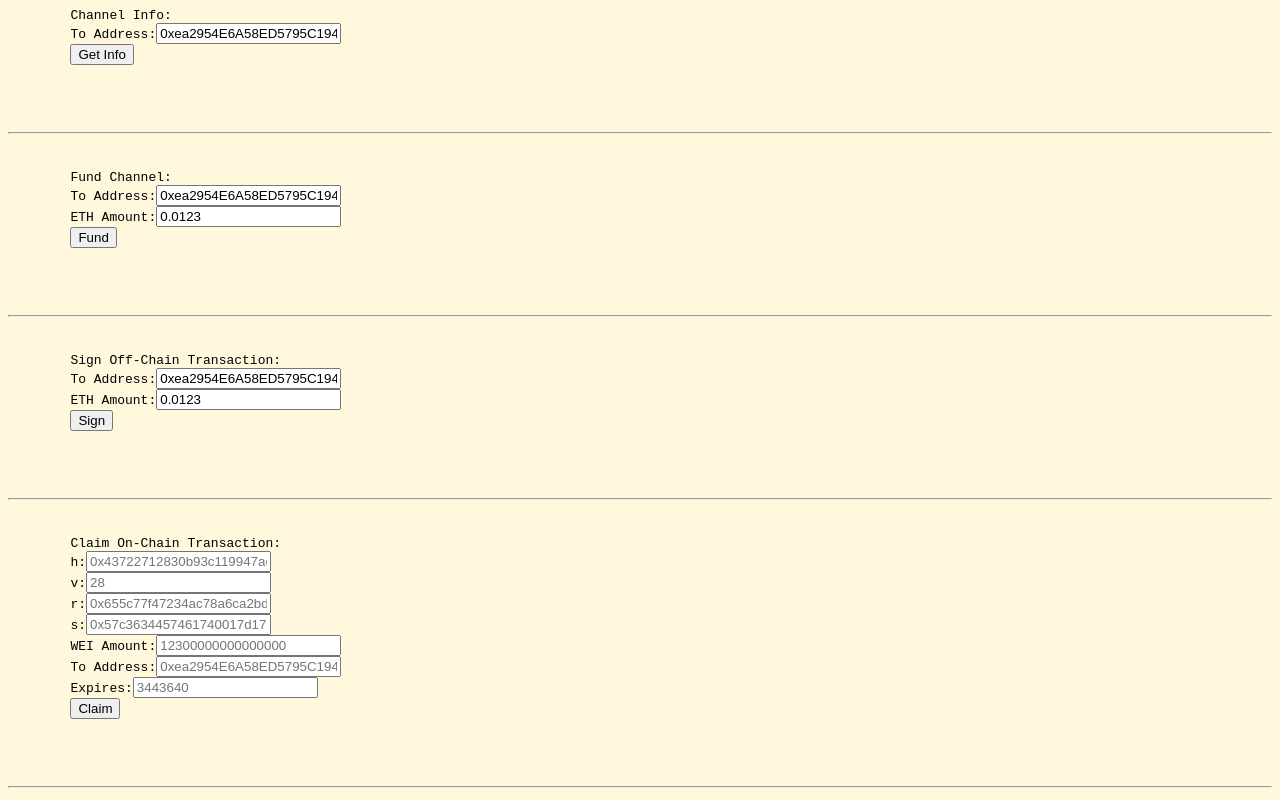
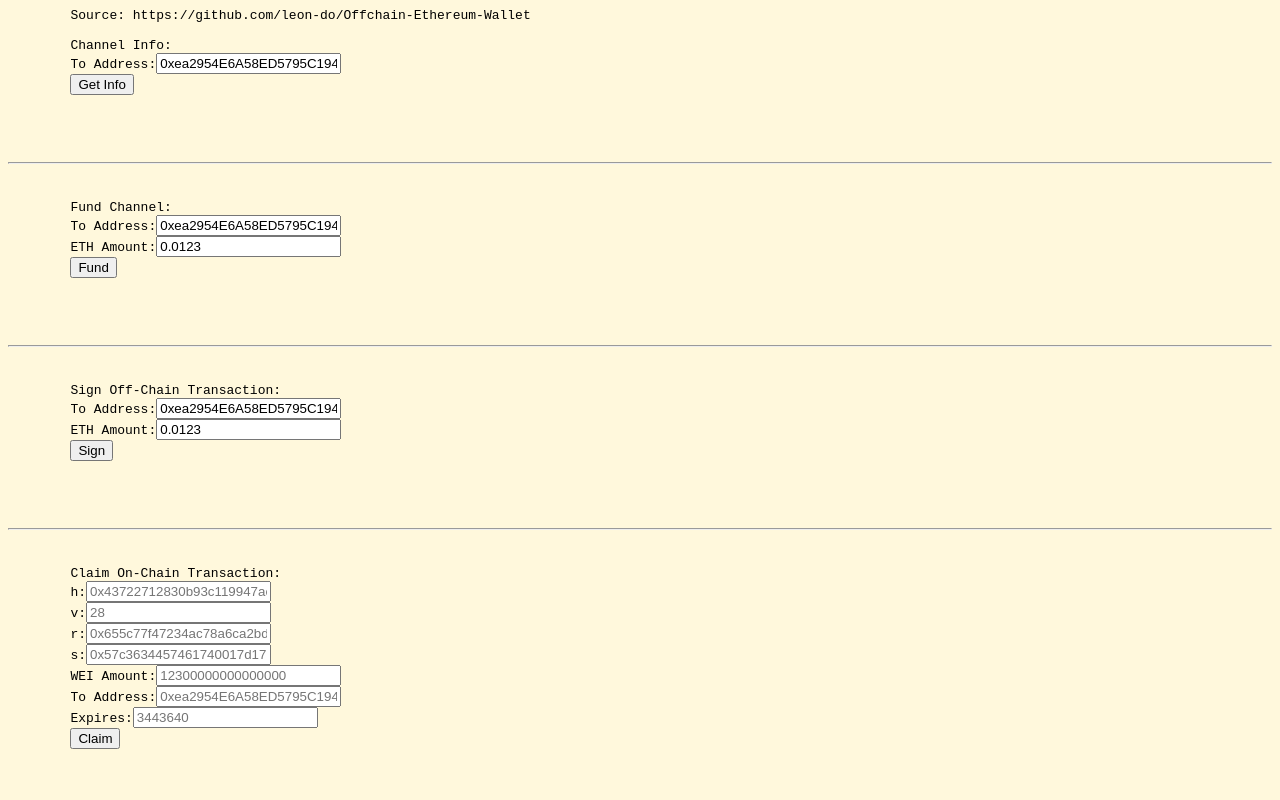
Before and after one commit to leon-do/Offchain-Ethereum-Wallet, a plain HTML site: page index.html in a window 1280 px wide. Shown: the top 800 px of the page. Drawn offline with Linux system fonts and the light colour scheme; a script that the page names is missing.

Commit message:
Update index.html

```diff
--- a/index.html
+++ b/index.html
@@ -7,6 +7,8 @@
 
   <body>
     <pre>
+        Source: https://github.com/leon-do/Offchain-Ethereum-Wallet
+
         Channel Info:
         To Address:<input id="channelToAddr" value="0xea2954E6A58ED5795C1941908853FfAa6Ad86729"></input>
         <button onclick="getChannelInfo()">Get Info</button>
@@ -48,8 +50,6 @@
         <button onclick="refundChannel()">Refund</button>
         <div id="refundChannel"></div>
 
-        https://github.com/leon-do/Offchain-Ethereum-Wallet
-
     </pre>
   </body>
 
```
